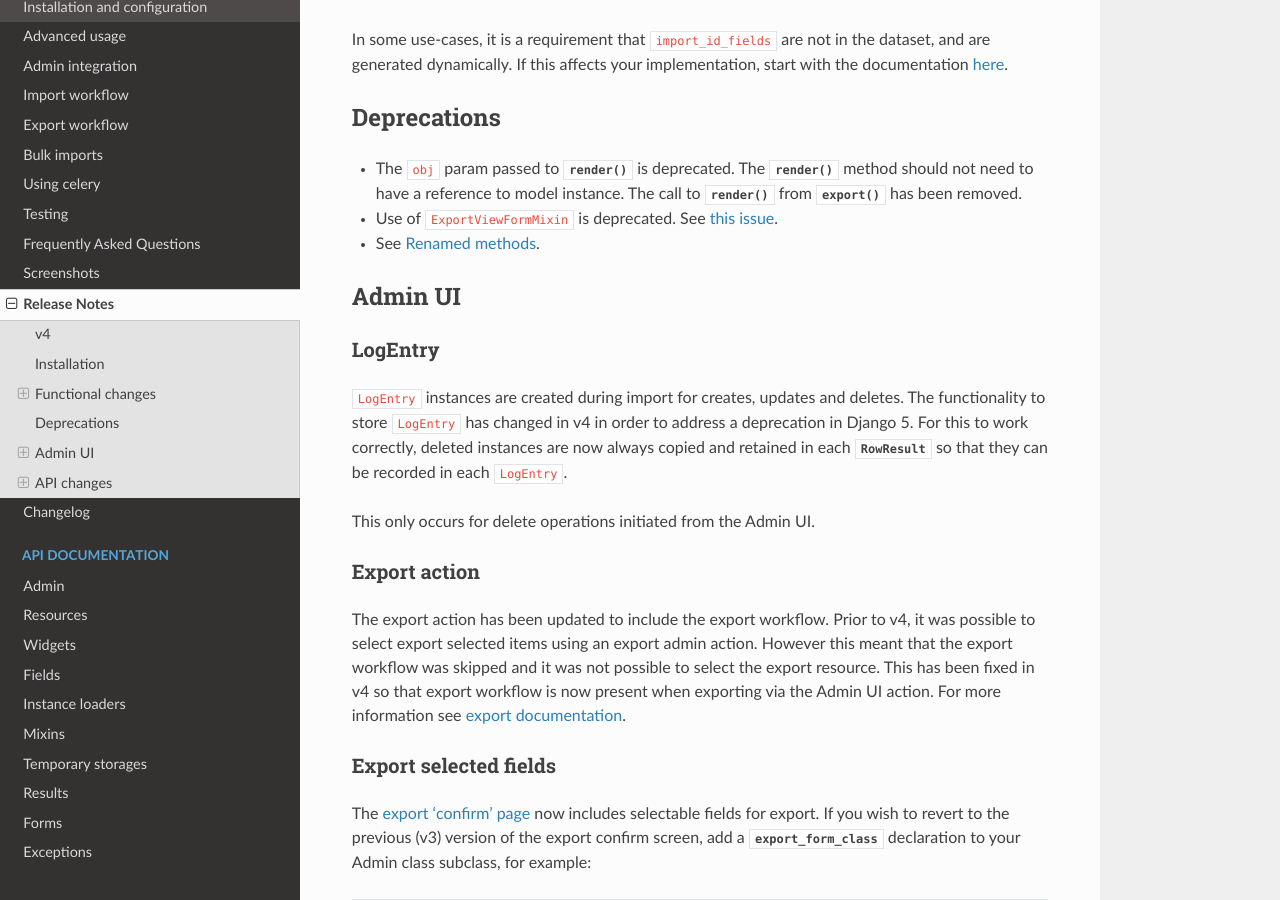
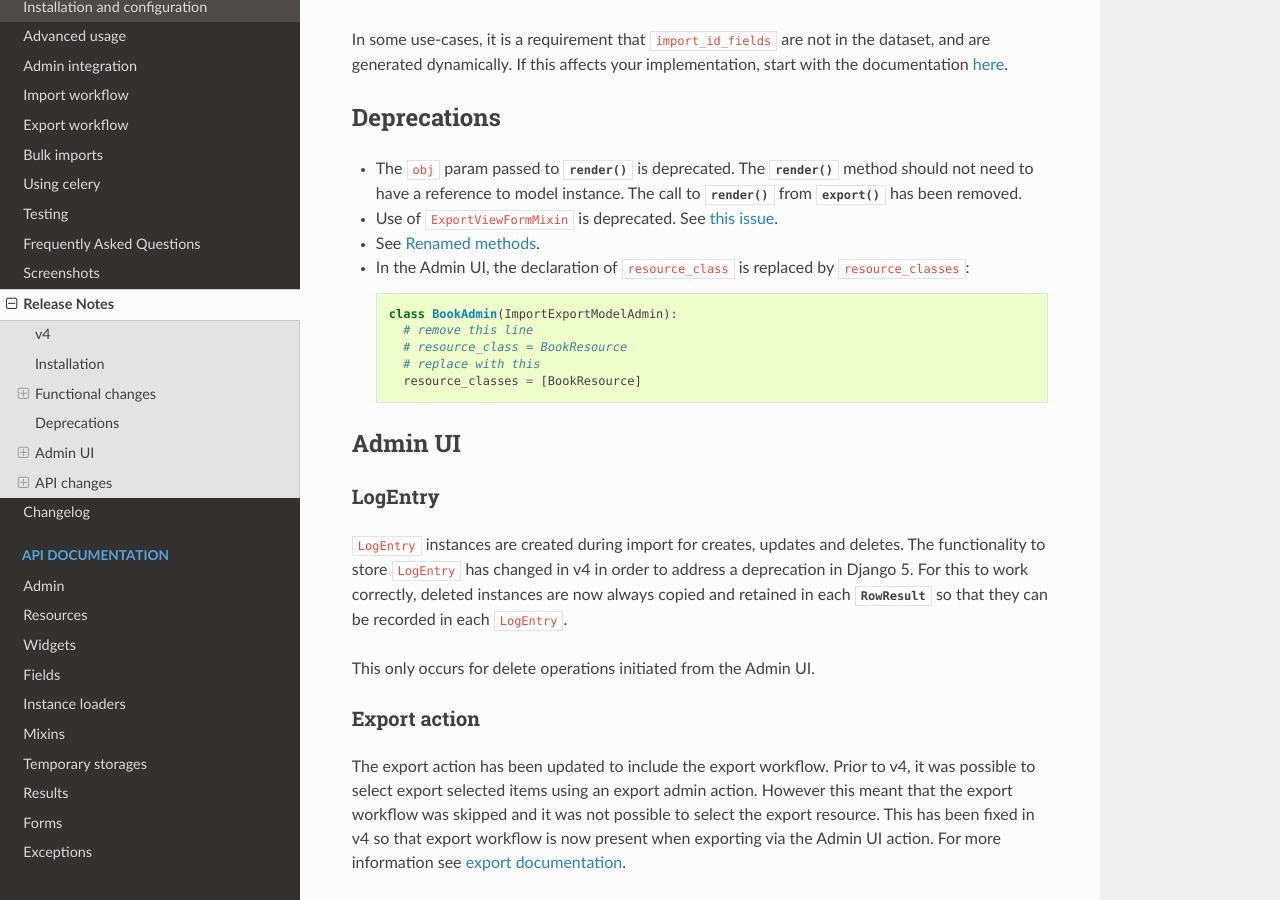
Before and after one commit to django-import-export/django-import-export, a Sphinx documentation site: the page built from docs/release_notes.rst, in a window 1280 px wide and 900 px high, scrolled down 1709 px. Built offline with Sphinx 7.4.7 and the Read the Docs theme 2.0.0, drawn with Linux system fonts in a browser that asks for light colours; pages that are not in the unit, such as notebooks, are missing from menus; the version number could not be read and is left out.

Commit message:
Release note documentation update (#1840)
* documentation updates

* updated changelog

* Update changelog.rst

* added link to video demo

* tried video embed

* try raw link to video

* updated video ref

```diff
--- a/docs/changelog.rst
+++ b/docs/changelog.rst
@@ -8,6 +8,7 @@ Changelog
 4.0.4 (unreleased)
 ------------------
 
+- Release note documentation updated (`1840 <https://github.com/django-import-export/django-import-export/pull/1840>`_)
 - Refactored ``DateWidget`` & ``DateTimeWidget`` to remove code duplication (`1839 <https://github.com/django-import-export/django-import-export/pull/1839>`_)
 
 4.0.3 (2024-05-16)
--- a/docs/release_notes.rst
+++ b/docs/release_notes.rst
@@ -89,6 +89,14 @@ Deprecations
 * Use of ``ExportViewFormMixin`` is deprecated.  See `this issue <https://github.com/django-import-export/django-import-export/issues/1666>`_.
 
 * See :ref:`renamed_methods`.
+
+* In the Admin UI, the declaration of ``resource_class`` is replaced by ``resource_classes``::
+
+      class BookAdmin(ImportExportModelAdmin):
+        # remove this line
+        # resource_class = BookResource
+        # replace with this
+        resource_classes = [BookResource]
 
 Admin UI
 ========
```
Also changed, not shown: README.rst (+12 -7 lines).
